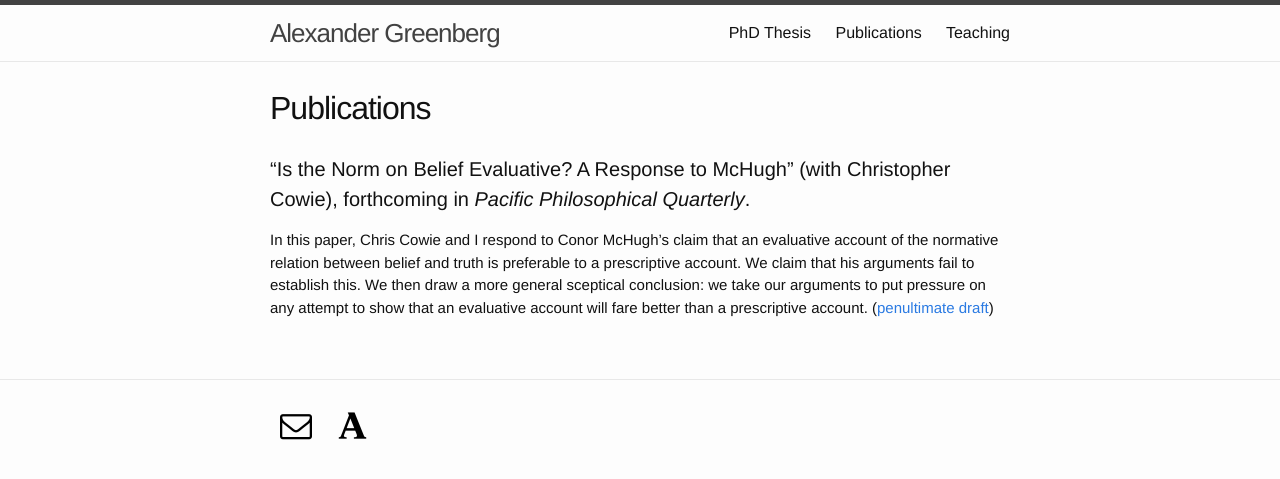
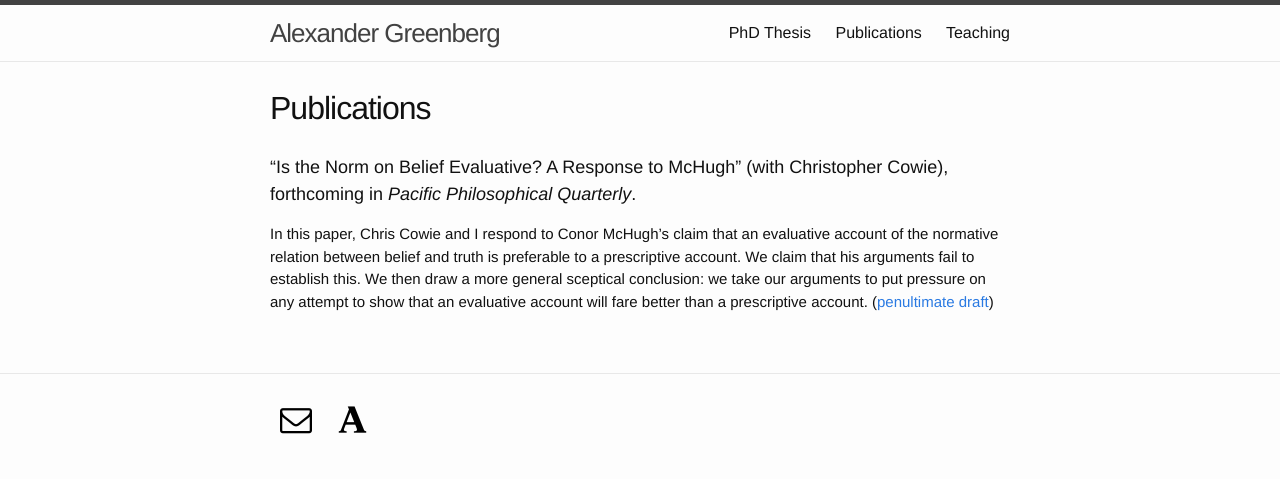
Before and after one commit to alexandergreenberg/alexandergreenberg.github.io, a Jekyll site: the page built from 02_Publications.md, in a window 1280 px wide. Shown: the top 479 px of the page. Built offline with Jekyll 4.4.1, drawn with Linux system fonts in a browser that asks for light colours; some web fonts are replaced.

Commit message:
Reducing font size

```diff
--- a/_sass/_layout.scss
+++ b/_sass/_layout.scss
@@ -211,7 +211,7 @@
     line-height: 1;
 
     @include media-query($on-laptop) {
-        font-size: 36px;
+        font-size: 28px; //Reduced
     }
 }
 
@@ -236,10 +236,10 @@
     }
 
     h4 {
-        font-size: 20px;
+        font-size: 18px; //Reduced
 
         @include media-query($on-laptop) {
-            font-size: 18px;
+            font-size: 16px; //Reduced
         }
     }
 }
```
